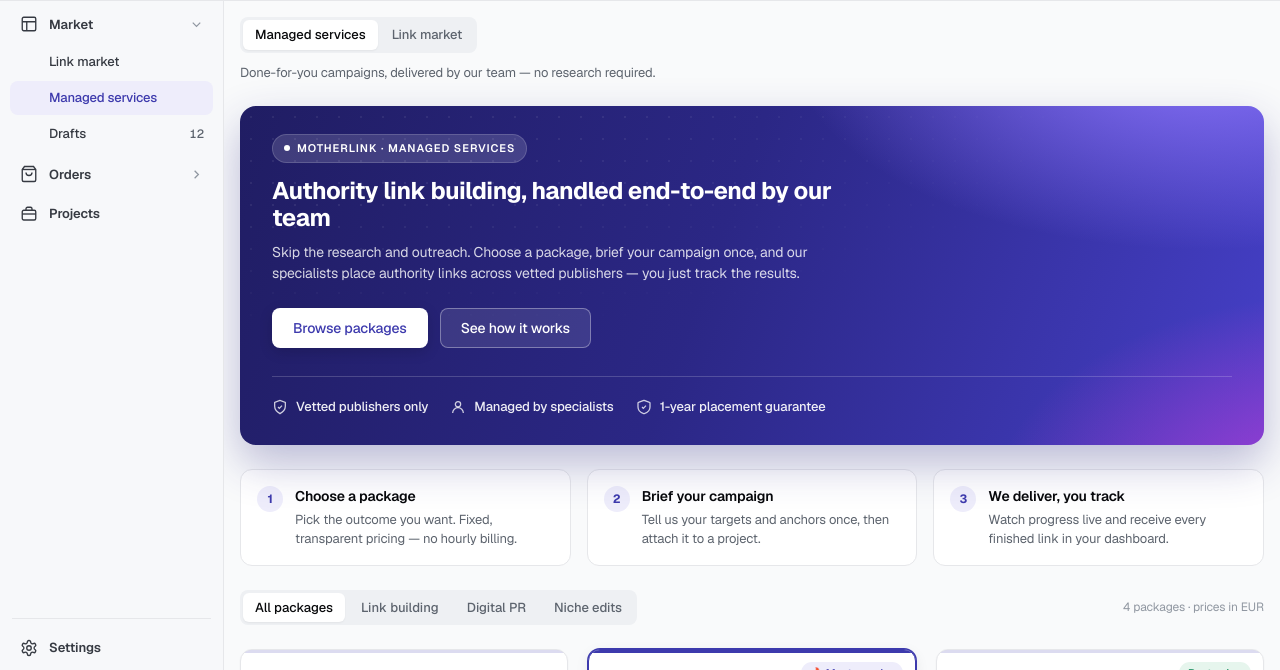
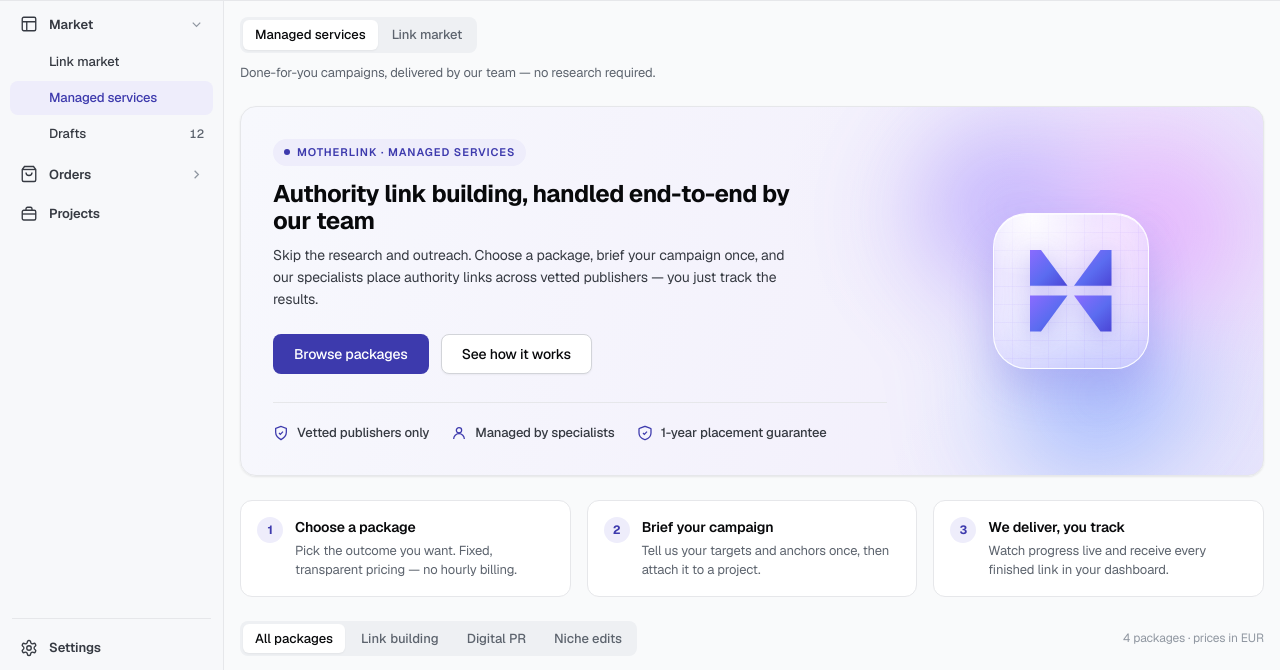
Before and after one commit to sayeed-ops/ml3-market-design, a plain HTML site: page market-ml3/managed-services.html in a window 1280 px wide. Shown: the part 55-725 px from the top of the page. Drawn offline with nearby package versions, Linux system fonts and the light colour scheme.

Commit message:
Managed services: white hero with dreamy glowing glass logo (glow blur 45px / opacity .60); favicon padding fixed

```diff
--- a/market-ml3/managed-services.css
+++ b/market-ml3/managed-services.css
@@ -15,79 +15,77 @@
    --------------------------------------------------------------------- */
 .ms-hero {
   position: relative; overflow: hidden; isolation: isolate;
+  display: grid; grid-template-columns: minmax(0, 1fr) 320px; align-items: center; gap: var(--space-6);
   border-radius: var(--radius-xl);
-  padding: var(--space-7) var(--space-8);
-  color: #fff;
-  /* modern branded purple — DARK on the left (text), lighter + glows on the right (stats) */
+  padding: var(--space-8);
+  color: var(--text);
+  /* NOT pure white — a subtle cool off-white on the left grading into lavender on the
+     right, so the panel stands out from the white page and flows into the orb glow */
   background:
-    radial-gradient(78% 120% at 94% -20%, #8f77ff 0%, rgba(143,119,255,0) 52%),
-    radial-gradient(72% 130% at 108% 118%, #b23cd6 0%, rgba(178,60,214,0) 48%),
-    linear-gradient(110deg, #201d63 0%, #2b2785 46%, #4b45d6 112%);
-  background-color: #221f66;
-  box-shadow: 0 18px 44px rgba(42,40,128,.30);
+    radial-gradient(82% 120% at 100% 24%, rgba(176,148,255,.11) 0%, rgba(176,148,255,0) 58%),
+    radial-gradient(56% 88% at 98% 108%, rgba(122,150,255,.08) 0%, rgba(122,150,255,0) 64%),
+    linear-gradient(105deg, #f7f8fd 0%, #f4f2fc 55%, #efeafc 100%);
+  border: 1px solid var(--border);
+  box-shadow: var(--shadow-card);
 }
-/* subtle dot-grid texture for depth */
-.ms-hero::before {
-  content: ""; position: absolute; inset: 0; z-index: 0; pointer-events: none;
-  background-image: radial-gradient(rgba(255,255,255,.12) 1px, transparent 1.4px);
-  background-size: 22px 22px;
-  -webkit-mask-image: radial-gradient(120% 100% at 0% 0%, #000 30%, transparent 72%);
-  mask-image: radial-gradient(120% 100% at 0% 0%, #000 30%, transparent 72%);
-  opacity: .6;
-}
-/* Motherlink brand mark, faint, tucked behind the stat cluster */
-.ms-hero__mark {
-  position: absolute; z-index: 0; right: -46px; top: 50%; transform: translateY(-50%);
-  width: 360px; height: auto; opacity: .07; pointer-events: none;
-}
-.ms-hero__mark path { fill: #fff; }
 .ms-hero__inner { position: relative; z-index: 1; }
-
-/* ---- right-side compact proof panel ---- */
-.ms-hero__viz { position: relative; z-index: 1; }
-.ms-proof {
-  border-radius: var(--radius-lg); padding: 16px 18px;
-  background: rgba(255,255,255,.08); border: 1px solid rgba(255,255,255,.16);
-  -webkit-backdrop-filter: blur(10px); backdrop-filter: blur(10px);
-}
-.ms-proof__label { font-size: var(--fs-12); font-weight: var(--fw-semibold); color: rgba(255,255,255,.82); }
-.ms-proof__stats { display: flex; gap: 20px; margin-top: 14px; }
-.ms-proof__stat { display: flex; flex-direction: column; min-width: 0; }
-.ms-proof__n { font-size: var(--fs-20); font-weight: var(--fw-bold); letter-spacing: -.01em; line-height: 1; color: #fff; }
-.ms-proof__l { font-size: var(--fs-11); color: rgba(255,255,255,.66); margin-top: 5px; line-height: 1.25; }
-.ms-proof__link { display: inline-flex; align-items: center; gap: 6px; margin-top: 16px; padding-top: 14px; border-top: 1px solid rgba(255,255,255,.14); font-size: var(--fs-12); font-weight: var(--fw-medium); color: #fff; text-decoration: none; opacity: .9; }
-.ms-proof__link:hover { opacity: 1; }
-.ms-proof__link svg { transition: transform var(--dur) var(--ease); }
-.ms-proof__link:hover svg { transform: translateX(2px); }
 
 .ms-hero__eyebrow {
   display: inline-flex; align-items: center; gap: 7px;
   font-size: var(--fs-11); font-weight: var(--fw-semibold); letter-spacing: .09em; text-transform: uppercase;
-  color: #fff; background: rgba(255,255,255,.14); padding: 5px 11px; border-radius: var(--radius-pill);
-  border: 1px solid rgba(255,255,255,.16);
+  color: var(--accent); background: var(--accent-tint); padding: 5px 11px; border-radius: var(--radius-pill);
 }
-.ms-hero__eyebrow .dot { background: #fff; }
+.ms-hero__eyebrow .dot { background: var(--accent); }
 .ms-hero__title {
-  margin: 14px 0 0; max-width: 620px;
-  font-size: 24px; line-height: 1.16; letter-spacing: -.02em; font-weight: var(--fw-bold); color: #fff;
+  margin: 14px 0 0; max-width: 540px;
+  font-size: 24px; line-height: 1.16; letter-spacing: -.02em; font-weight: var(--fw-bold); color: var(--text);
 }
 .ms-hero__sub {
-  margin: 10px 0 0; max-width: 580px;
-  font-size: var(--fs-14); line-height: 1.5; color: rgba(255,255,255,.82);
+  margin: 10px 0 0; max-width: 520px;
+  font-size: var(--fs-14); line-height: 1.55; color: var(--text-secondary);
 }
 .ms-hero__cta { display: flex; flex-wrap: wrap; gap: var(--space-3); margin-top: var(--space-6); }
 .btn--lg { height: 40px; padding: 0 var(--space-5); font-size: var(--fs-14); }
 
-/* hero-scoped button treatment (on-purple) */
-.ms-hero .btn--primary { background: #fff; color: var(--accent); box-shadow: 0 4px 14px rgba(0,0,0,.14); }
-.ms-hero .btn--primary:hover { background: #f2f1ff; }
-.ms-hero .btn--secondary { background: rgba(255,255,255,.10); color: #fff; border-color: rgba(255,255,255,.34); box-shadow: none; }
-.ms-hero .btn--secondary:hover { background: rgba(255,255,255,.18); }
+/* trust chips row */
+.ms-trust { position: relative; z-index: 1; display: flex; flex-wrap: wrap; gap: 10px 22px; margin-top: var(--space-7); padding-top: var(--space-5); border-top: 1px solid var(--border); }
+.ms-trust__item { display: inline-flex; align-items: center; gap: 8px; font-size: var(--fs-13); font-weight: var(--fw-medium); color: var(--text-secondary); }
+.ms-trust__ic { color: var(--accent); display: inline-flex; flex: none; }
 
-/* trust chips row */
-.ms-trust { position: relative; z-index: 1; display: flex; flex-wrap: wrap; gap: 10px 22px; margin-top: var(--space-7); padding-top: var(--space-5); border-top: 1px solid rgba(255,255,255,.18); }
-.ms-trust__item { display: inline-flex; align-items: center; gap: 8px; font-size: var(--fs-13); font-weight: var(--fw-medium); color: rgba(255,255,255,.92); }
-.ms-trust__ic { color: rgba(255,255,255,.78); display: inline-flex; flex: none; }
+/* ---- right: dreamy glowing glass logo ---- */
+.ms-hero__viz { position: relative; z-index: 1; display: grid; place-items: center; }
+.ms-orb { position: relative; width: 210px; height: 210px; display: grid; place-items: center; }
+.ms-orb__glow {
+  position: absolute; inset: -40%; z-index: 0; border-radius: 50%;
+  background:
+    radial-gradient(42% 42% at 32% 30%, #8a6bff 0%, rgba(138,107,255,0) 74%),
+    radial-gradient(46% 46% at 74% 34%, #e07bff 0%, rgba(224,123,255,0) 74%),
+    radial-gradient(50% 50% at 58% 82%, #5b8cff 0%, rgba(91,140,255,0) 76%);
+  filter: blur(45px); opacity: .60;
+  animation: ms-orb-float 9s ease-in-out infinite;
+}
+@keyframes ms-orb-float { 0%, 100% { transform: translateY(0) scale(1); } 50% { transform: translateY(-7px) scale(1.05); } }
+.ms-orb__glass {
+  position: relative; z-index: 1; width: 156px; height: 156px; border-radius: 34px;
+  display: grid; place-items: center; overflow: hidden;
+  background: linear-gradient(150deg, rgba(255,255,255,.74), rgba(255,255,255,.30));
+  border: 1px solid rgba(255,255,255,.9);
+  -webkit-backdrop-filter: blur(14px) saturate(1.25); backdrop-filter: blur(14px) saturate(1.25);
+  box-shadow: 0 20px 44px rgba(76,69,214,.22), inset 0 1px 0 rgba(255,255,255,.95), inset 0 -16px 32px rgba(124,92,255,.12);
+}
+/* glass grid texture (echoes the reference) */
+.ms-orb__glass::before {
+  content: ""; position: absolute; inset: 0; pointer-events: none;
+  background-image: linear-gradient(rgba(124,92,255,.10) 1px, transparent 1px), linear-gradient(90deg, rgba(124,92,255,.10) 1px, transparent 1px);
+  background-size: 18px 18px; opacity: .55;
+}
+/* top-left specular highlight */
+.ms-orb__glass::after {
+  content: ""; position: absolute; top: -34%; left: -22%; width: 92%; height: 74%; border-radius: 50%; pointer-events: none;
+  background: radial-gradient(circle, rgba(255,255,255,.85), rgba(255,255,255,0) 70%);
+}
+.ms-orb__mark { position: relative; z-index: 2; width: 82px; height: auto; filter: drop-shadow(0 6px 12px rgba(76,69,214,.25)); }
+.ms-orb__mark path { fill: url(#msMarkGrad); }
 
 /* ---------------------------------------------------------------------
    HOW IT WORKS — three steps, reduces perceived complexity ("too much")
--- a/market-ml3/managed-services.html
+++ b/market-ml3/managed-services.html
@@ -92,7 +92,7 @@
           </div>
         </div>
 
-        <!-- ===== HERO (branded purple) ===== -->
+        <!-- ===== HERO (white, glowing glass logo) ===== -->
         <section class="ms-hero">
           <div class="ms-hero__inner">
             <span class="ms-hero__eyebrow"><span class="dot"></span> Motherlink · Managed services</span>
@@ -110,6 +110,28 @@
               <span class="ms-trust__item"><span class="ms-trust__ic"><svg width="16" height="16" viewBox="0 0 24 24" fill="none" stroke="currentColor" stroke-width="1.9"><path d="M12 2 4 5v6c0 5 3.4 8.5 8 11 4.6-2.5 8-6 8-11V5z"/><path d="m9 12 2 2 4-4"/></svg></span> Vetted publishers only</span>
               <span class="ms-trust__item"><span class="ms-trust__ic"><svg width="16" height="16" viewBox="0 0 24 24" fill="none" stroke="currentColor" stroke-width="1.9"><circle cx="12" cy="8" r="4"/><path d="M4 21a8 8 0 0 1 16 0"/></svg></span> Managed by specialists</span>
               <span class="ms-trust__item"><span class="ms-trust__ic"><svg width="16" height="16" viewBox="0 0 24 24" fill="none" stroke="currentColor" stroke-width="1.9"><path d="M9 12l2 2 4-4"/><path d="M21 12c0 5-3.6 8.4-8.6 9.9a1 1 0 0 1-.8 0C6.6 20.4 3 17 3 12V6a1 1 0 0 1 .7-1l8-2.8a1 1 0 0 1 .6 0l8 2.8a1 1 0 0 1 .7 1z"/></svg></span> 1-year placement guarantee</span>
+            </div>
+          </div>
+
+          <!-- right: dreamy glowing glass logo -->
+          <div class="ms-hero__viz" aria-hidden="true">
+            <div class="ms-orb">
+              <div class="ms-orb__glow"></div>
+              <div class="ms-orb__glass">
+                <svg class="ms-orb__mark" viewBox="0 0 28 28" xmlns="http://www.w3.org/2000/svg">
+                  <defs>
+                    <linearGradient id="msMarkGrad" x1="0" y1="0" x2="1" y2="1">
+                      <stop offset="0" stop-color="#8a6bff"/>
+                      <stop offset="0.55" stop-color="#5b6cf0"/>
+                      <stop offset="1" stop-color="#4b45d6"/>
+                    </linearGradient>
+                  </defs>
+                  <path d="M15.0269 12.2469H27.8308V0H24.0744L15.0269 12.2469Z"/>
+                  <path d="M15.0269 15.5565H27.8308V27.797H24.0744L15.0269 15.5565Z"/>
+                  <path d="M12.8039 12.2469H0V0H3.76281L12.8039 12.2469Z"/>
+                  <path d="M12.8039 15.5565H0V27.797H3.76281L12.8039 15.5565Z"/>
+                </svg>
+              </div>
             </div>
           </div>
         </section>
```
Also changed, not shown: system-ml3/favicon.svg.
